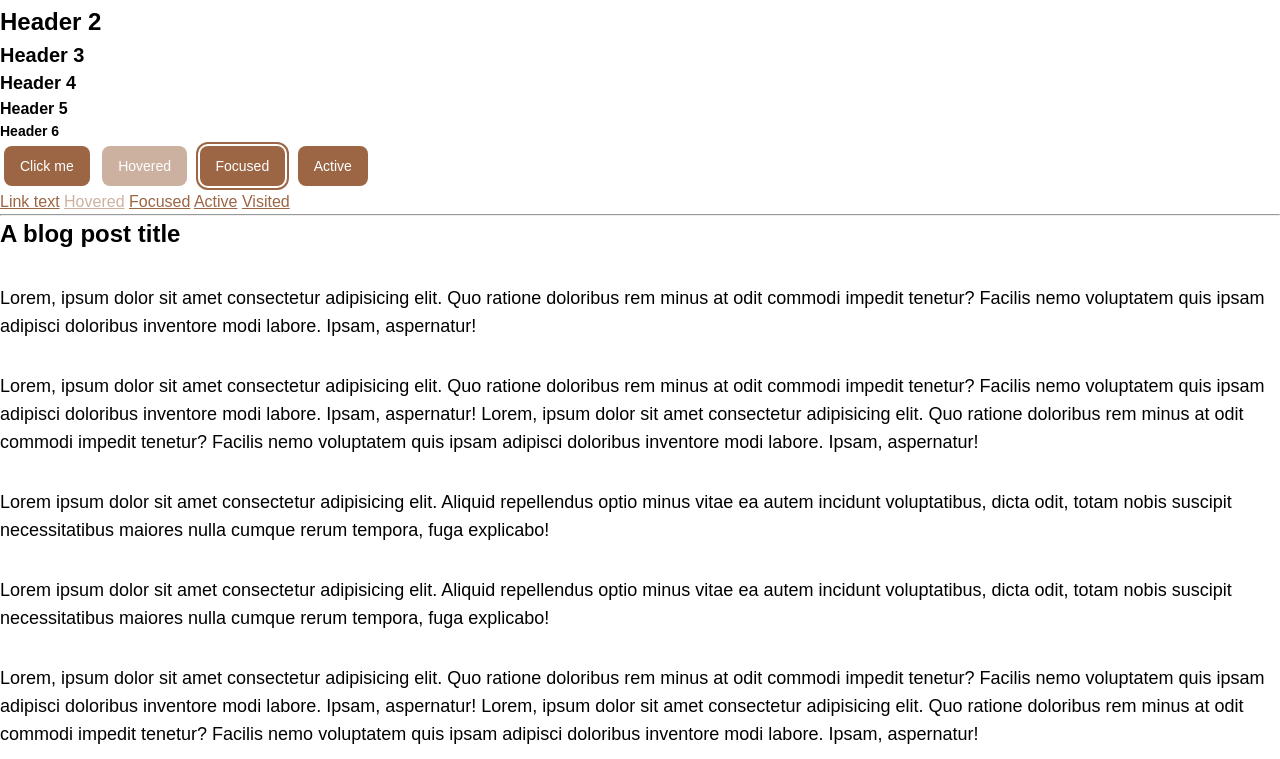
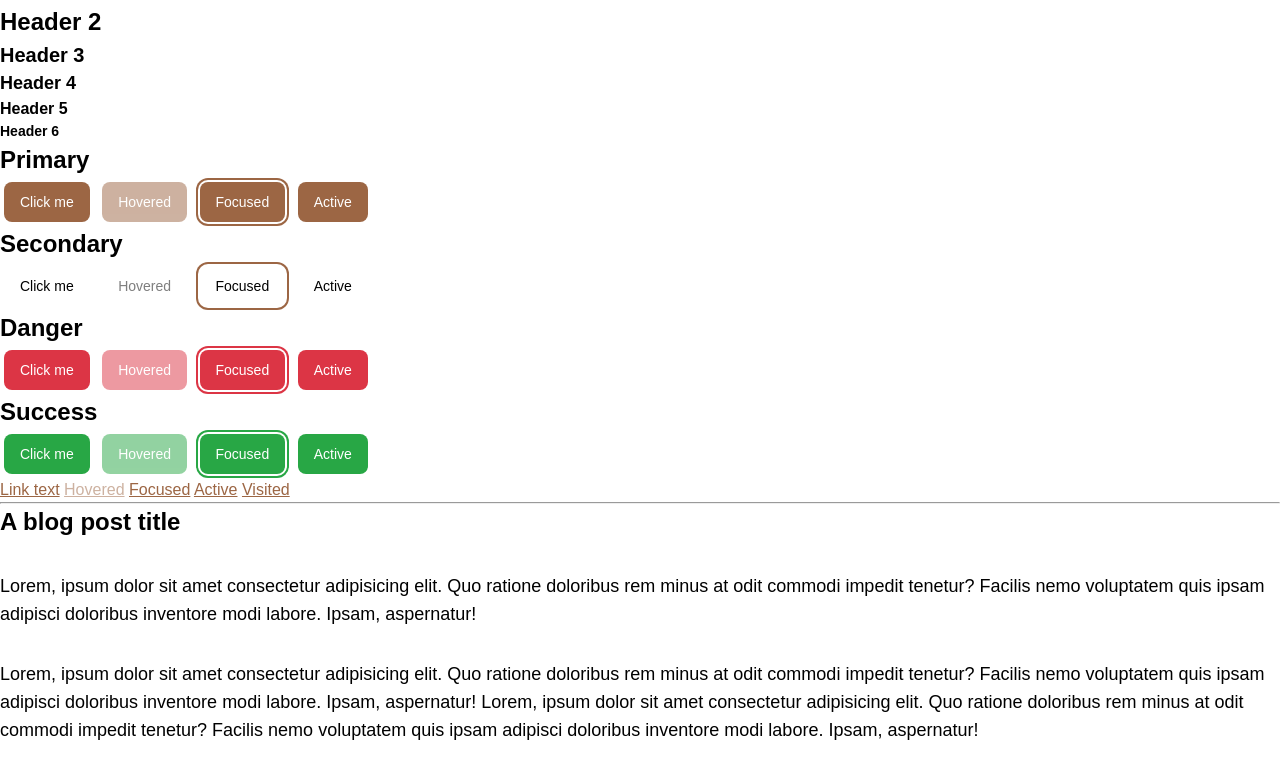
Before and after one commit to martendebruijn/css, a plain HTML site: page src/index.html in a window 1280 px wide. Shown: the part 41-800 px from the top of the page. Drawn offline with Linux system fonts and the light colour scheme; a script that the page names is missing.

Commit message:
add success btn styles

```diff
--- /dev/null
+++ b/src/buttons.css
@@ -0,0 +1,83 @@
+button {
+  background-color: var(--button-bg, #9c6644);
+  border-radius: var(--button-radius, 8px);
+  border-style: none;
+  color: var(--button-text, #fff);
+  cursor: pointer;
+  display: inline-block;
+  font-size: var(--button-text-size, var(--text-sm, 0.875rem));
+  font-weight: 500;
+  height: 40px;
+  line-height: 20px;
+  line-height: 20px;
+  outline: none;
+  padding: 10px 16px;
+  transition: opacity 300ms ease-in-out;
+  margin: 4px;
+}
+
+button:hover,
+button[data-state="hover"] {
+  opacity: 0.5;
+}
+
+button:focus,
+button[data-state="focus"] {
+  background-color: var(--button-bg, #9c6644);
+  box-shadow: 0 0 0 2px var(--body-bg, #fff),
+    0 0 0 4px var(--button-bg, #9c6644);
+}
+
+button:active,
+button[data-state="active"] {
+  opacity: 1;
+}
+
+button[data-variant="secondary"] {
+  background-color: var(--button-bg, #fff);
+  color: var(--button-text, #000);
+}
+
+button:focus[data-variant="secondary"],
+button[data-state="focus"][data-variant="secondary"] {
+  background-color: var(--button-bg, #fff);
+  box-shadow: 0 0 0 2px var(--body-bg, #fff),
+    0 0 0 4px var(--button-bg, #9c6644);
+}
+
+button[data-variant="danger"] {
+  background-color: var(--button-bg, rgb(220, 53, 69));
+  color: var(--button-text, #fff);
+}
+
+button:focus[data-variant="danger"],
+button[data-state="focus"][data-variant="danger"] {
+  background-color: var(--button-bg, rgb(220, 53, 69));
+  box-shadow: 0 0 0 2px var(--body-bg, #fff),
+    0 0 0 4px var(--button-bg, rgb(220, 53, 69));
+  color: var(--button-text, #fff);
+}
+button[data-variant="success"] {
+  background-color: var(--button-bg, #fff);
+  color: var(--button-text, #000);
+}
+
+button:focus[data-variant="ssuccess"],
+button[data-state="focus"][data-variant="success"] {
+  background-color: var(--button-bg, rgb(40, 167, 69));
+  box-shadow: 0 0 0 2px var(--body-bg, #fff),
+    0 0 0 4px var(--button-bg, #9c6644);
+}
+
+button[data-variant="success"] {
+  background-color: var(--button-bg, rgb(40, 167, 69));
+  color: var(--button-text, #fff);
+}
+
+button:focus[data-variant="success"],
+button[data-state="focus"][data-variant="success"] {
+  background-color: var(--button-bg, rgb(40, 167, 69));
+  box-shadow: 0 0 0 2px var(--body-bg, #fff),
+    0 0 0 4px var(--button-bg, rgb(40, 167, 69));
+  color: var(--button-text, #fff);
+}
--- a/src/global.css
+++ b/src/global.css
@@ -58,41 +58,6 @@ h6,
   color: var(--h6-text, var(--headers-text, #000));
 }
 
-button {
-  background-color: var(--button-bg, #9c6644);
-  border-radius: var(--button-radius, 8px);
-  border-style: none;
-  color: var(--button-text, #fff);
-  cursor: pointer;
-  display: inline-block;
-  font-size: var(--button-text-size, var(--text-sm, 0.875rem));
-  font-weight: 500;
-  height: 40px;
-  line-height: 20px;
-  line-height: 20px;
-  outline: none;
-  padding: 10px 16px;
-  transition: opacity 300ms ease-in-out;
-  margin: 4px;
-}
-
-button:hover,
-button[data-state="hover"] {
-  opacity: 0.5;
-}
-
-button:focus,
-button[data-state="focus"] {
-  background-color: var(--button-bg, #9c6644);
-  box-shadow: 0 0 0 2px var(--body-bg, #fff),
-    0 0 0 4px var(--button-bg, #9c6644);
-}
-
-button:active,
-button[data-state="active"] {
-  opacity: 1;
-}
-
 a {
   color: var(--link-text, #9c6644);
   transition: opacity 300ms ease-in-out;
--- a/src/index.html
+++ b/src/index.html
@@ -7,6 +7,7 @@
     <script src="./config.js"></script>
     <link rel="stylesheet" href="./reset.css" />
     <link rel="stylesheet" href="./global.css" />
+    <link rel="stylesheet" href="./buttons.css" />
   </head>
   <body>
     <h1>Header 1</h1>
@@ -16,10 +17,32 @@
     <h5>Header 5</h5>
     <h6>Header 6</h6>
     <div>
+      <h2>Primary</h2>
       <button>Click me</button>
       <button data-state="hover">Hovered</button>
       <button data-state="focus">Focused</button>
       <button data-state="active">Active</button>
+    </div>
+    <div>
+      <h2>Secondary</h2>
+      <button data-variant="secondary">Click me</button>
+      <button data-variant="secondary" data-state="hover">Hovered</button>
+      <button data-variant="secondary" data-state="focus">Focused</button>
+      <button data-variant="secondary" data-state="active">Active</button>
+    </div>
+    <div>
+      <h2>Danger</h2>
+      <button data-variant="danger">Click me</button>
+      <button data-variant="danger" data-state="hover">Hovered</button>
+      <button data-variant="danger" data-state="focus">Focused</button>
+      <button data-variant="danger" data-state="active">Active</button>
+    </div>
+    <div>
+      <h2>Success</h2>
+      <button data-variant="success">Click me</button>
+      <button data-variant="success" data-state="hover">Hovered</button>
+      <button data-variant="success" data-state="focus">Focused</button>
+      <button data-variant="success" data-state="active">Active</button>
     </div>
     <div>
       <a href="#">Link text</a>
@@ -66,5 +89,16 @@
       voluptatem quis ipsam adipisci doloribus inventore modi labore. Ipsam,
       aspernatur!
     </p>
+    <div>
+      <h2 class="h6">Deactivate account</h2>
+      <p>
+        Are you sure you want to deactivate your account? All of your data will
+        be permanently removed. This action cannot be undone.
+      </p>
+      <div>
+        <button type="button" data-variant="secondary">Cancel</button>
+        <button type="button" data-variant="danger">Deactivate</button>
+      </div>
+    </div>
   </body>
 </html>
```
